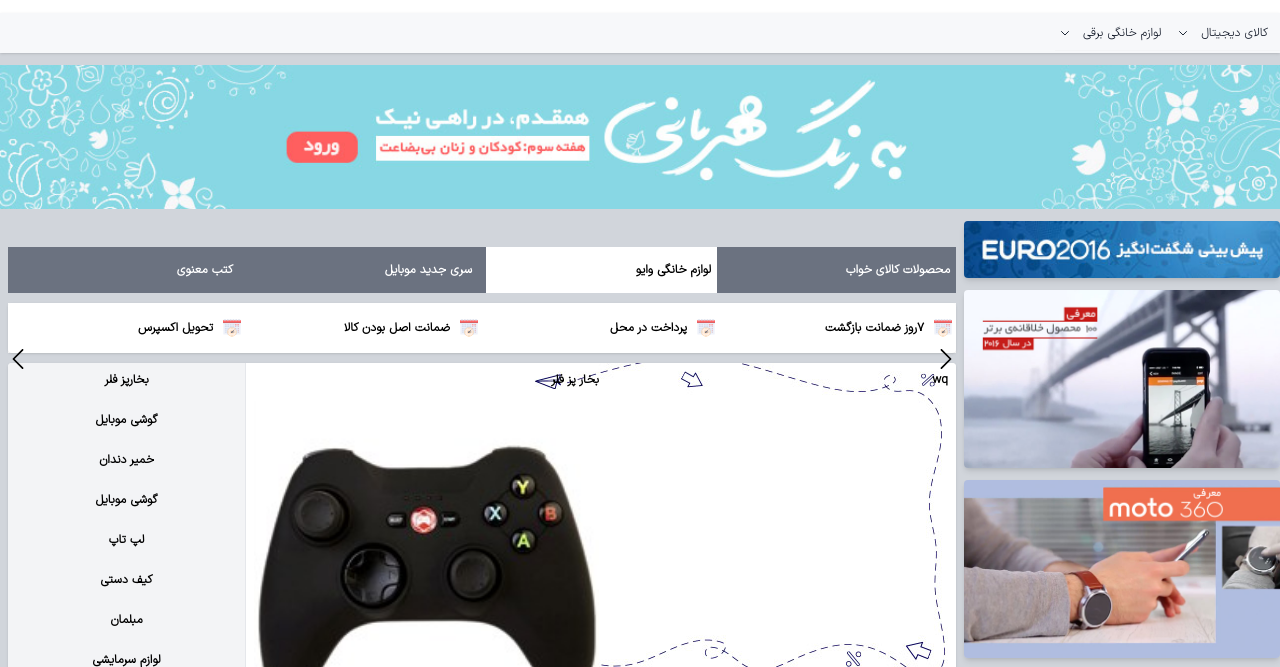
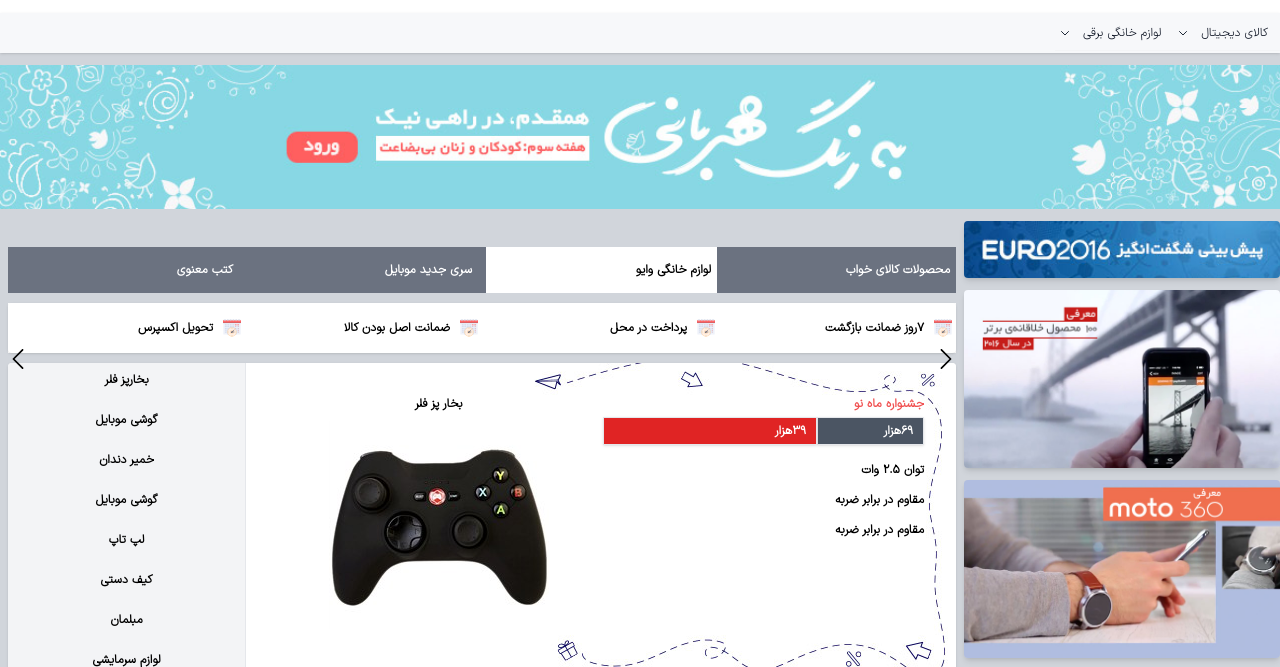
Before and after one commit to mrkgnet/digikala_site_project, a website: page index.html in a window 1280 px wide. Shown: the part 105-772 px from the top of the page. Drawn offline with nearby package versions, Linux system fonts and the light colour scheme.

Commit message:
p35_slider2_right

```diff
--- a/index.html
+++ b/index.html
@@ -1177,9 +1177,44 @@
                 <div id="slider2" class="flex w-full  bg-white shadow rounded overflow-hidden ">
                     <div id="slider2_content"
                         class="w-9/12 border-l border-gray-200 bg-[url(./public/images/slider2_bg.jpg)]  ">
-                        <a href="#" class="flex gap-1 p-2 ">
-                            <div id="slider2_content_right " class="w-1/2">wq</div>
-                            <div id="slider2_content_left" class="flex flex-col w-1/2">
+                        <a href="#" class="flex gap-1 p-8 ">
+                            <div id="slider2_content_right " class="w-1/2 flex flex-col gap-1 ">
+                                <h3 class="titlePrice text-red-500" >
+                                    جشنواره ماه نو
+                                </h3>
+
+                                <div class="priceInfo flex">
+                                    <p class="priceOld w-1/3 bg-gray-600 text-white border  py-1 px-2.5 shadow">
+                                        69هزار
+                                    </p>
+                                    <p class="priceOld w-2/3 bg-red-600 text-white border  py-1 px-2.5 shadow">
+                                       39هزار
+                                    </p>
+
+                                </div>
+                                <div class="priceDetails mt-3 ">
+                                    <ul class="space-y-3">
+                                        <li>
+                                            <p>
+                                                توان 2.5 وات
+                                            </p>
+                                        </li>
+                                        <li>
+                                            <p>
+مقاوم در برابر ضربه
+                                            </p>
+                                        </li>
+                                        <li>
+                                            <p>
+مقاوم در برابر ضربه
+                                            </p>
+                                        </li>
+                                    </ul>
+                                </div>
+                            </div>
+
+
+                            <div id="slider2_content_left" class="flex flex-col w-1/2 items-center">
                                 <h3>
                                     بخار پز فلر
                                 </h3>
```
Also changed, not shown: output.css.
